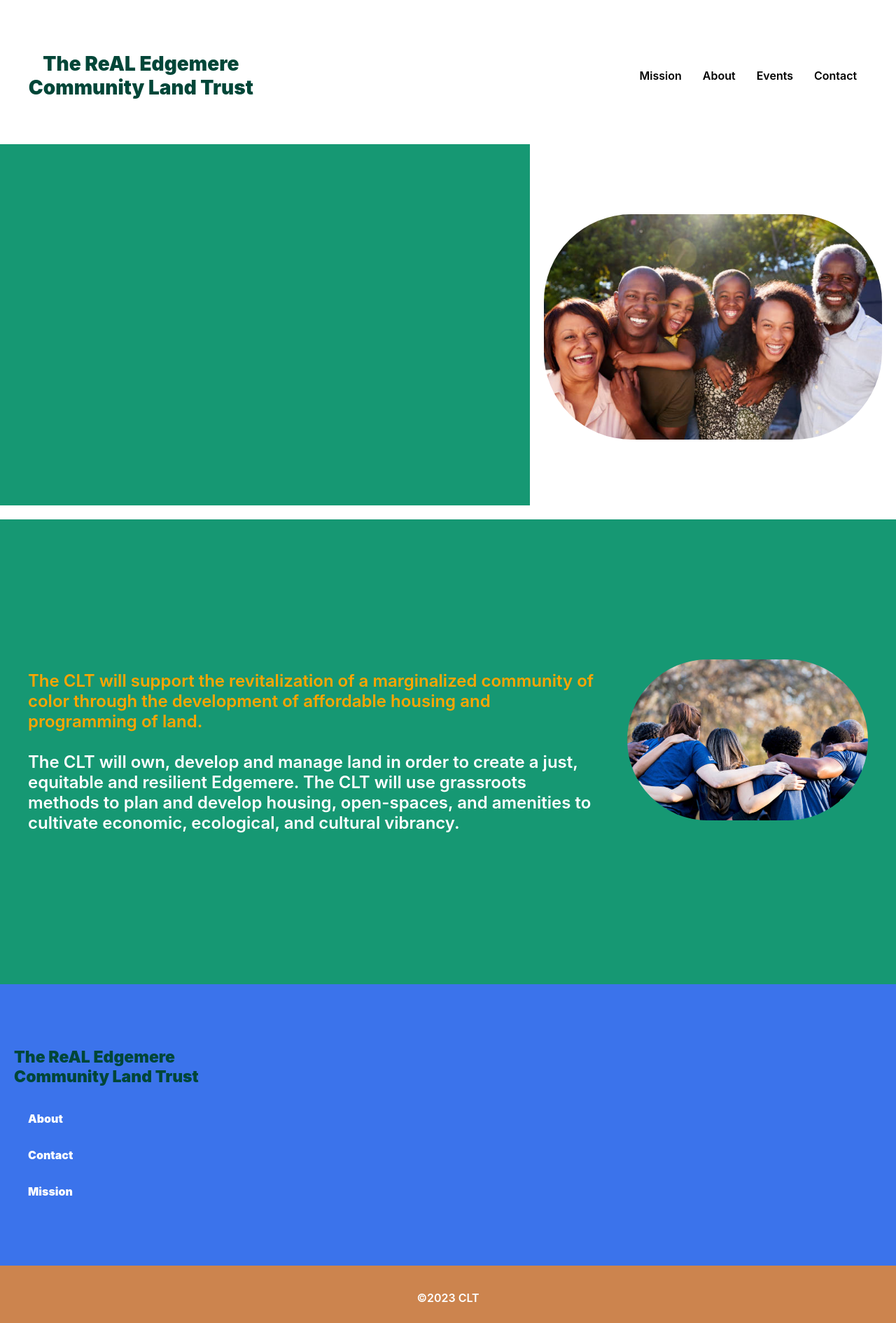
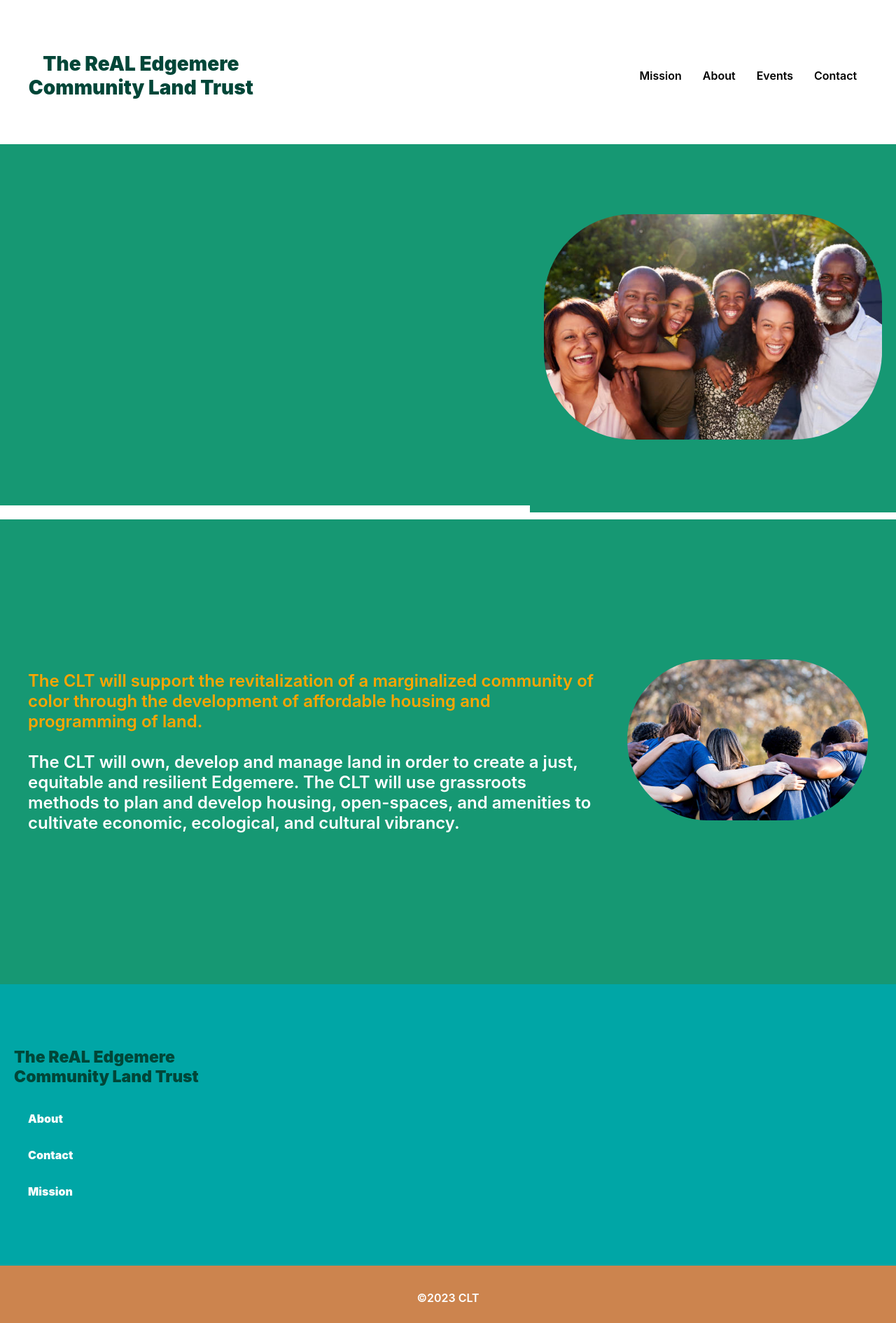
Before and after one commit to TaylorWill94/CLTmobile, a React (Create React App) app: page / in a window 1280 px wide. Shown: the whole page at 70% size. Built offline with nearby package versions, Linux system fonts and the light colour scheme.

Commit message:
Changes colors on home page for tablet screen

```diff
--- a/src/components/Home/Home.css
+++ b/src/components/Home/Home.css
@@ -190,7 +190,7 @@
     padding-bottom: 100px;
     padding-left: 20px;
     padding-right: 20px;
-    /* background: rgb(1, 70, 56); */
+    background: #169873;
   }
 
   .com-img {
@@ -230,7 +230,7 @@
   .intro-sec {
     display: flex;
     flex-direction: row;
-    /* margin: 1.25rem; */
+  background-color: #169873;
     padding-top: 100px;
     padding-bottom: 100px;
     padding-left: 20px;
@@ -245,7 +245,7 @@
     padding-bottom: 100px;
     padding-left: 20px;
     padding-right: 20px;
-    background: rgb(1, 70, 56);
+    background: #169873;
   }
 
   .message {
@@ -274,7 +274,7 @@
     padding-bottom: 100px;
     padding-left: 20px;
     padding-right: 20px;
-    background: rgb(1, 70, 56);
+    background: #169873;
   }
 
   .group-img {
@@ -288,7 +288,7 @@
     padding-bottom: 100px;
     /* padding-left: 20px;
     padding-right: 20px; */
-    background: rgb(1, 70, 56);
+    background: #169873;
   }
 
   .clt-bio {
--- a/src/components/SiteNav/SiteNav.css
+++ b/src/components/SiteNav/SiteNav.css
@@ -169,7 +169,7 @@ hr {
   .site-nav {
     display: flex;
     flex-direction: column;
-    background: rgb(59, 115, 235);
+    background: #00A6A6;
     color: white;
     padding-top: 10px;
     padding-bottom: 80px;
```
